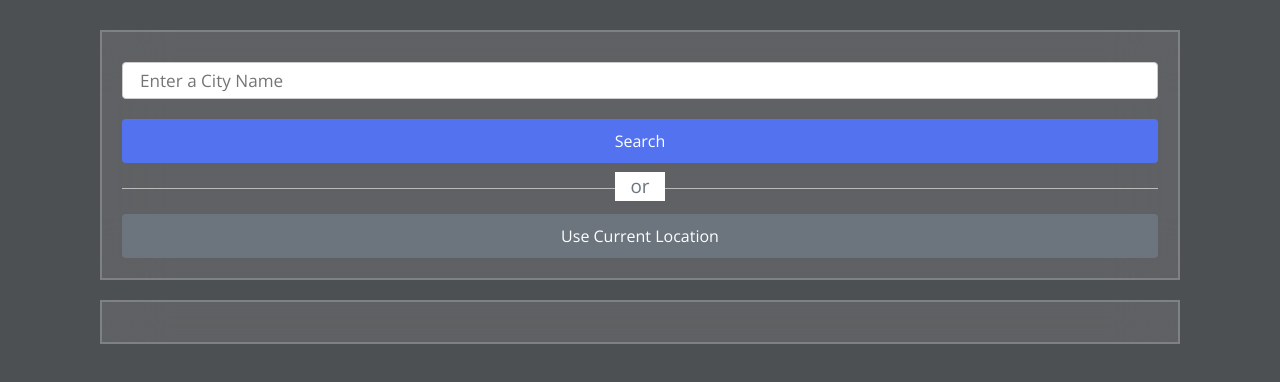
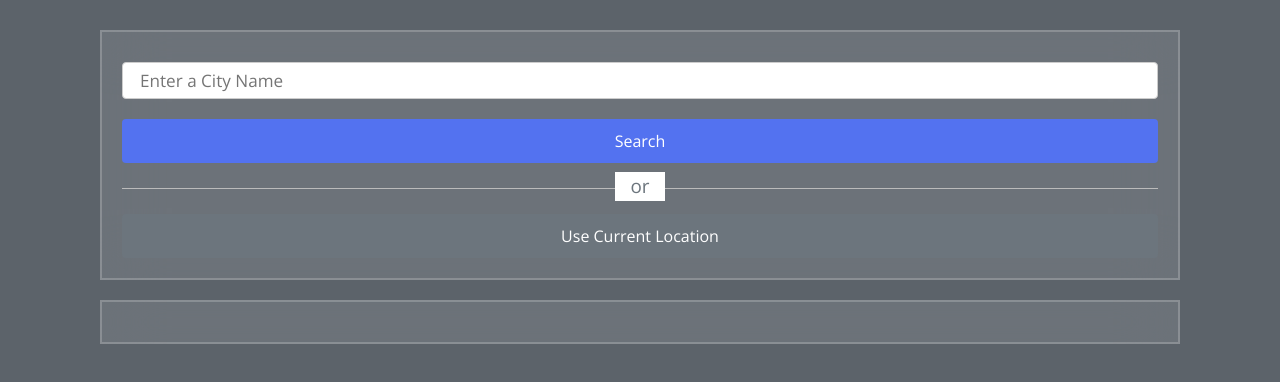
Before and after one commit to walidshebl/Weather, a plain HTML site: page index.html in a window 1280 px wide. Drawn offline with nearby package versions, Linux system fonts and the light colour scheme.

Commit message:
Update style.css

```diff
--- a/css/style.css
+++ b/css/style.css
@@ -8,7 +8,7 @@
 }
 body {
 /*   background: url(/images/background.jpg); */
-    background: rgba(33, 37, 41, 0.8);
+     background-color: #5c636a;
 
   background-size: cover;
 }
```
